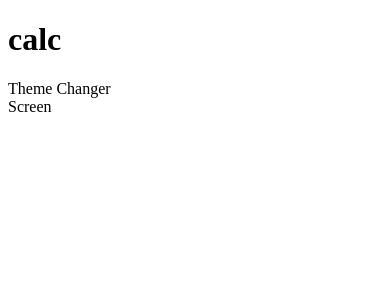
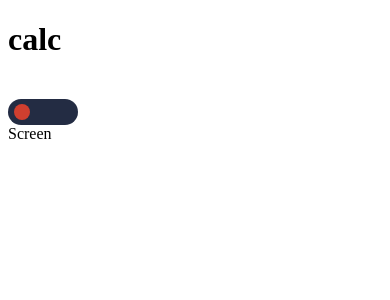
Before and after one commit to mikolajszymczuk1/calculator-app-main, a Vue app: page / in a window 390 px wide. Shown: the top 300 px of the page. Built offline with nearby package versions, Linux system fonts and the light colour scheme; the HTML template or start-up script is replaced by a standard one.

Commit message:
Finish component for mobile version

```diff
--- a/src/components/CalculatorThemeChanger.vue
+++ b/src/components/CalculatorThemeChanger.vue
@@ -1,13 +1,105 @@
 <template>
-    <div>Theme Changer</div>
+    <!-- Theme changer component -->
+    <div class="calculator-theme-changer"
+        :class="getThemeClass(theme)"
+    >
+        <!-- Theme numbers -->
+        <div class="calculator-theme-changer__numbers-container">
+            <span class="calculator-theme-changer__number">1</span>
+            <span class="calculator-theme-changer__number">2</span>
+            <span class="calculator-theme-changer__number">3</span>
+        </div>
+
+        <!-- Theme three mode button -->
+        <div class="calculator-theme-changer__mode-button"
+            @click="changeTheme()"
+        >
+            <h2 class="calculator-theme-changer__button-title">THEME</h2>
+        </div>
+    </div>
 </template>
 
 <script>
+import themeMixin from "@/mixins/themeMixin";
+
 export default {
-    name: "CalculatorThemeChanger"
+    name: "CalculatorThemeChanger",
+    mixins: [themeMixin],
+    methods: {
+        // Change theme and emit new 'theme' value
+        changeTheme() {
+            this.theme++;
+            if (this.theme > 3) this.theme = 1;
+            this.$emit("change-theme", this.theme);
+        }
+    }
 }
 </script>
 
 <style lang="scss" scoped>
+.calculator-theme-changer {
+    &__numbers-container {
+        display: flex;
+        justify-content: space-between;
+        align-items: center;
 
+        padding: 0 10px 5px 10px;
+    }
+
+    &__number {
+        color: $White;
+        font-family: $spartan;
+        font-size: 0.75em;
+    }
+
+    &__mode-button {
+        position: relative;
+
+        width: 70px;
+        height: 26px;
+
+        border-radius: 40px;
+        background-color: $Very-dark-desaturated-blue-b;
+
+        &::before {
+            content: "";
+            position: absolute;
+            top: 50%;
+            left: 6px;
+
+            width: 16px;
+            height: 16px;
+
+            transform: translateY(-50%);
+            border-radius: 50%;
+            background-color: $Red;
+            transition: left 150ms ease-out,
+                        transform 150ms ease-out;
+
+            .theme-2 & {
+                left: 50%;
+
+                transform: translate(-50%, -50%);
+            }
+
+            .theme-3 & {
+                left: 100%;
+
+                transform: translate(calc(-100% - 6px), -50%);
+            }
+        }
+    }
+
+    &__button-title {
+        position: absolute;
+        top: 50%;
+        right: 95px;
+
+        font-family: $spartan;
+        color: $White;
+        font-size: 0.8em;
+
+        transform: translateY(-50%);
+    }
+}
 </style>
```
